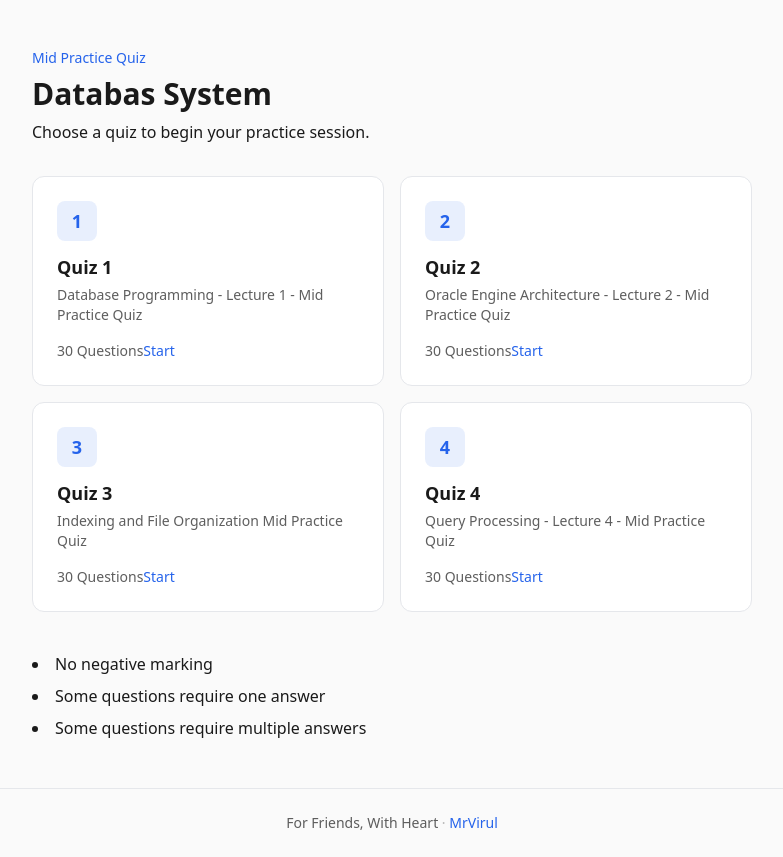
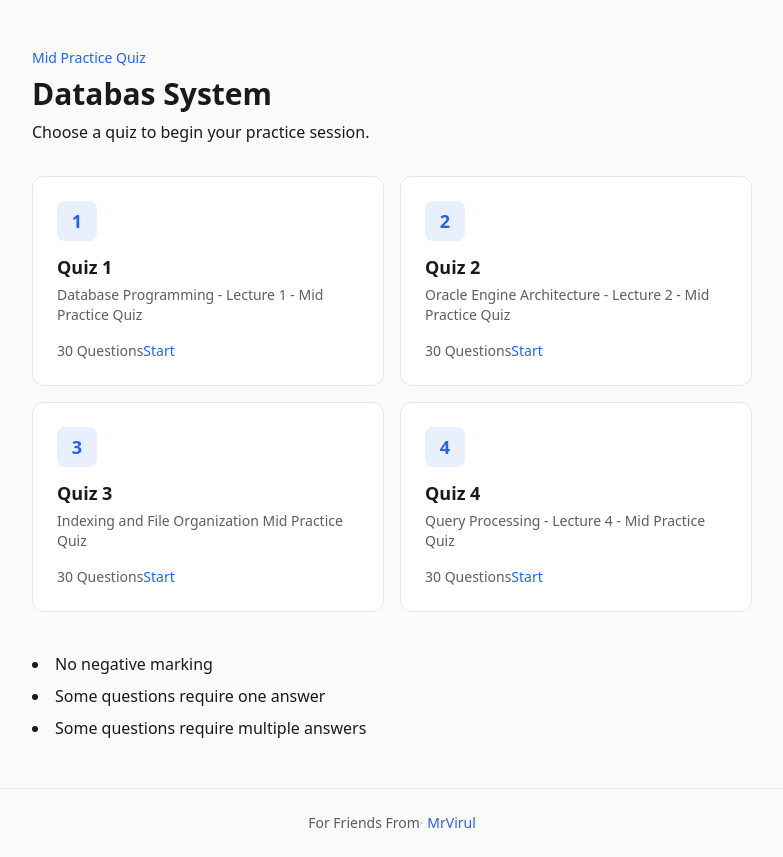
Before and after one commit to MrVirul/quiz, a React (Vite) app: page / in a window 1280 px wide. Shown: the whole page, without its empty margins (248-1031 px from the left). Built offline with nearby package versions, Linux system fonts and the light colour scheme.

Commit message:
fix: change the title

```diff
--- a/index.html
+++ b/index.html
@@ -4,7 +4,7 @@
     <meta charset="UTF-8" />
     <meta name="viewport" content="width=device-width, initial-scale=1.0" />
     <link rel="icon" type="image/svg+xml" href="/favicon.svg" />
-    <title>Modern Enterprise Management — Mid Practice Quiz</title>
+    <title>Database System — Mid Practice Quiz</title>
   </head>
   <body>
     <div id="root"></div>
--- a/src/components/Footer.tsx
+++ b/src/components/Footer.tsx
@@ -2,7 +2,7 @@ export function Footer() {
   return (
     <footer className="border-t border-gray-200 py-6 text-center text-sm text-charcoal/70">
       <p>
-        For Friends, With Heart{' '}
+        For Friends From{''}
         <span className="text-charcoal/30">·</span>{' '}
         <a
           href="https://github.com/MrVirul"
```
